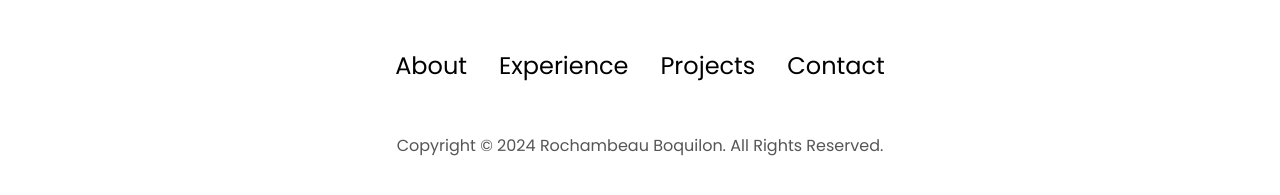
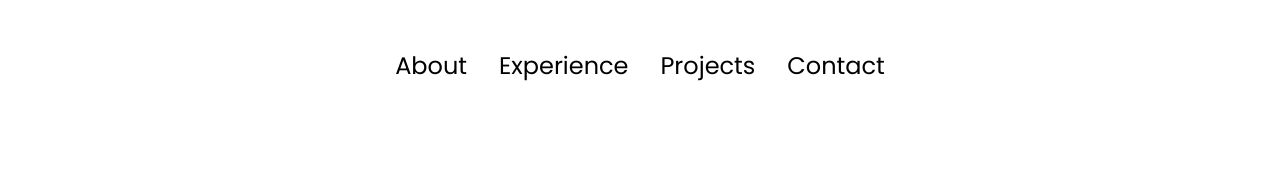
Before and after one commit to chamborgir/portfolio, a plain HTML site: page index.html in a window 1280 px wide. Shown: the part 4810-5005 px from the top of the page. Drawn offline with Linux system fonts and the light colour scheme.

Commit message:
Update index.html

```diff
--- a/index.html
+++ b/index.html
@@ -292,7 +292,7 @@
                 </ul>
             </div>
         </nav>
-        <p>Copyright &#169 2024 Rochambeau Boquilon. All Rights Reserved.</p>
+<!--         <p>Copyright &#169 2024 Rochambeau Boquilon. All Rights Reserved.</p> -->
     </footer>
 
 
```
